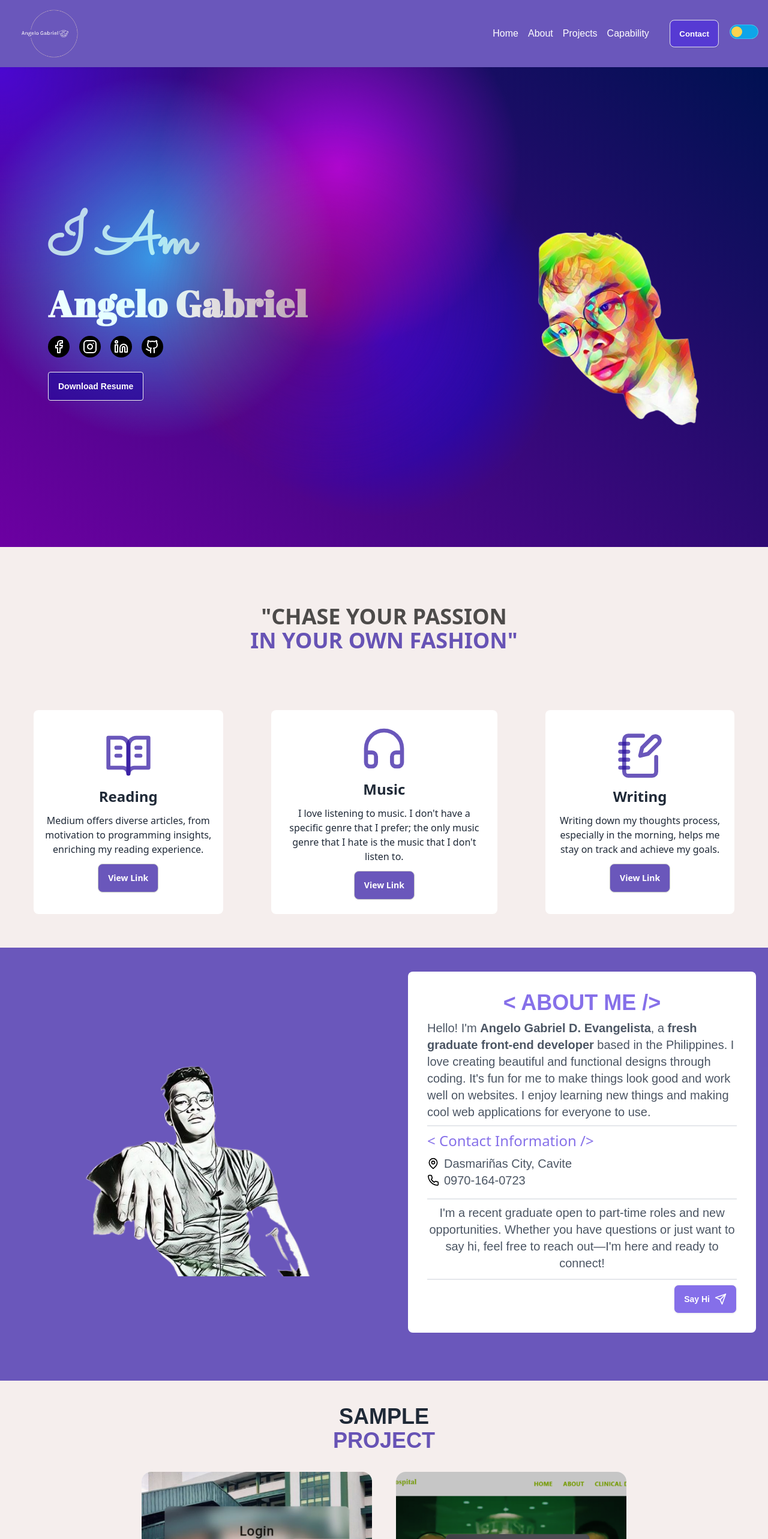
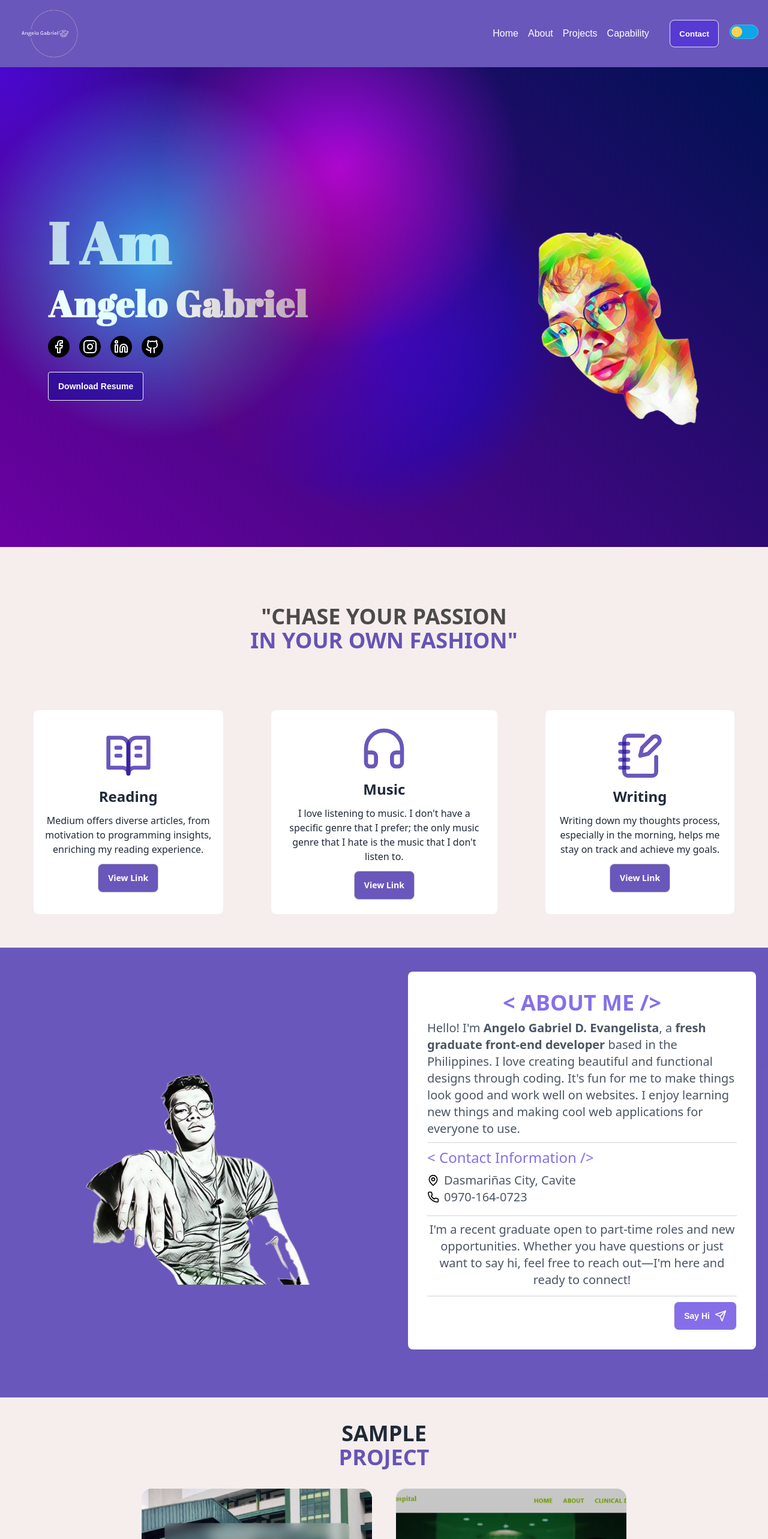
Before and after one commit to g-gelo/portfolio, a Nuxt app: page / in a window 1280 px wide. Shown: the top 2566 px of the page at 60% size. Built offline with nearby package versions, Linux system fonts and the light colour scheme; a web font is replaced by a local one.

Commit message:
Changing Font

```diff
--- a/components/AboutMe.vue
+++ b/components/AboutMe.vue
@@ -9,12 +9,12 @@
       >
         <div class="card-body">
           <h2
-            class="card-title text-4xl justify-center font-azeret text-[#4e2edfaf]"
+            class="card-title font-bold text-4xl justify-center text-[#4e2edfaf]"
           >
             &lt; ABOUT ME /&gt;
           </h2>
           <p
-            class="text-md text-gray-600 pb-2 leading-relaxed font-della max-w-xs sm:max-w-md md:max-w-2xl md:text-xl border-b-2"
+            class="text-md text-gray-600 pb-2 leading-relaxed max-w-xs sm:max-w-md md:max-w-2xl md:text-xl border-b-2"
           >
             Hello! I'm <strong>Angelo Gabriel D. Evangelista</strong>, a
             <strong>fresh graduate front-end developer</strong> based in the
@@ -27,7 +27,7 @@
             &lt; Contact Information /&gt
           </h2>
           <div
-            class="text-md pb-4 text-gray-600 leading-relaxed font-della max-w-xs sm:max-w-md md:max-w-2xl md:text-xl border-b-2 items-center"
+            class="text-md pb-4 text-gray-600 leading-relaxed max-w-xs sm:max-w-md md:max-w-2xl md:text-xl border-b-2 items-center"
           >
             <div class="flex">
               <img
@@ -43,7 +43,7 @@
             </div>
           </div>
           <p
-            class="text-md pb-3 text-center text-gray-600 leading-relaxed font-della max-w-xs sm:max-w-md md:max-w-2xl md:text-xl border-b-2 items-center"
+            class="text-md pb-3 text-center text-gray-600 leading-relaxed max-w-xs sm:max-w-md md:max-w-2xl md:text-xl border-b-2 items-center"
           >
             I'm a recent graduate open to part-time roles and new opportunities.
             Whether you have questions or just want to say hi, feel free to
--- a/components/ProjectCard.vue
+++ b/components/ProjectCard.vue
@@ -10,7 +10,7 @@
       >
     </figure>
     <div class="card-body">
-      <h2 class="card-title font-della">
+      <h2 class="card-title font-bold">
         {{ cardTitle }}
       </h2>
       <p class="line-clamp-3 hover:line-clamp-none">
--- a/components/ProjectSample.vue
+++ b/components/ProjectSample.vue
@@ -26,7 +26,7 @@
         altText="Portfolio Project"
         githubLink="https://github.com/g-gelo/portfolio"
         cardTitle="My Portfolio"
-        description="Responsive, Simple, and Minimal custom theme for my portfolio"
+        description="Responsive, Simple, and Minimal custom theme for my portfolio."
         :badges="['Nuxt 3', 'Tailwind', 'Daisy Ui']"
       />
     </div>
--- a/components/TheCard.vue
+++ b/components/TheCard.vue
@@ -17,7 +17,7 @@
     </div>
     <div
       v-if="showModal"
-      class="fixed inset-0 flex items-center justify-center bg-black bg-opacity-50"
+      class="fixed inset-0 flex items-center justify-center bg-black bg-opacity-50 z-50"
     >
       <div class="bg-white rounded-lg p-6 space-y-4 w-1/2 middle flex-col">
         <h2 class="text-2xl font-bold">Notice</h2>
--- a/layouts/default.vue
+++ b/layouts/default.vue
@@ -50,7 +50,7 @@
             <dialog id="my_modal_2" class="modal">
               <div class="modal-box">
                 <nav
-                  class="flex flex-col gap-y-4 font-bold text-lg tracking-wide uppercase font-azeret"
+                  class="flex flex-col gap-y-4 font-bold text-lg tracking-wide uppercase font-gideon"
                 >
                   <NuxtLink to="#hero">Home</NuxtLink>
                   <NuxtLink to="#about-me" class="hover:text-[#260b9caf]"
--- a/pages/index.vue
+++ b/pages/index.vue
@@ -30,9 +30,7 @@
       <div class="interactive"></div>
 
       <div class="flex-1 flex flex-col justify-center p-6 text-left m-14">
-        <h1
-          class="text-4xl font-sacramento font-bold text-gray-300 sm:text-8xl"
-        >
+        <h1 class="text-4xl font-gideon font-bold text-gray-300 sm:text-8xl">
           I Am
         </h1>
         <h1
@@ -138,9 +136,7 @@
       id="projects"
       class="h-auto bg-[#f5eeed] flex justify-center flex-col items-center"
     >
-      <div
-        class="font-bold text-4xl font-azeret flex flex-col items-center mb-8 mt-10"
-      >
+      <div class="font-bold text-4xl flex flex-col items-center mb-8 mt-10">
         <h1 class="text-center">SAMPLE</h1>
         <h1 class="text-[#260b9caf]">PROJECT</h1>
       </div>
```
